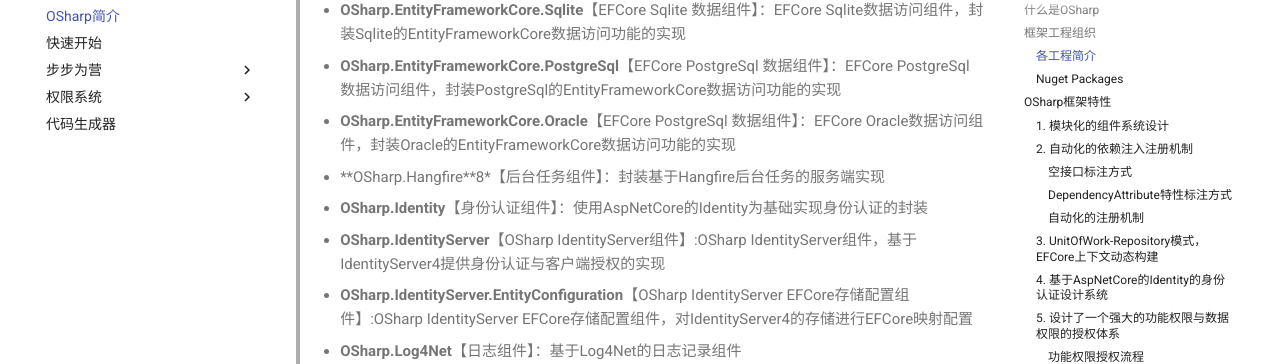
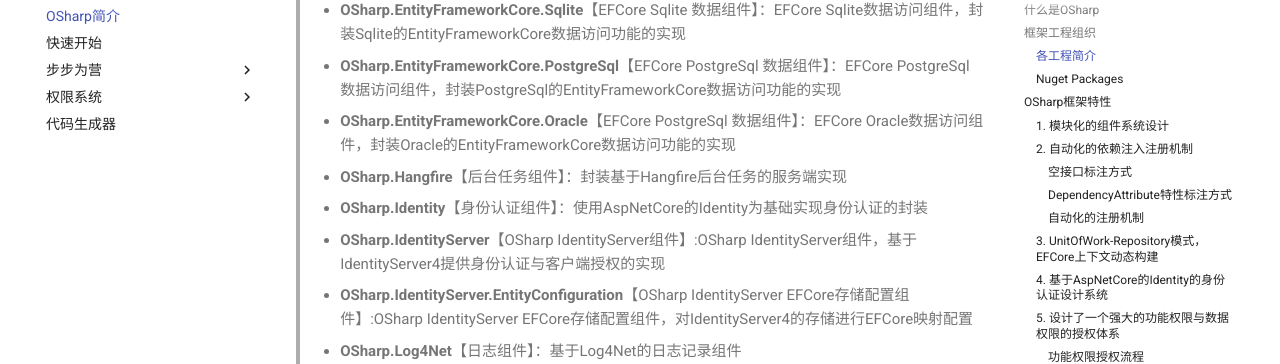
Before and after one commit to gmf520/osharp-docs, an MkDocs documentation site: the page built from docs/quick/intro.md, in a window 1280 px wide and 900 px high, scrolled down 1561 px. Shown: the part 92-456 px from the top of the window. Built offline with MkDocs 1.6.1 and Material for MkDocs 9.7.7, drawn with Linux system fonts in a browser that asks for light colours; comment, search, counter and statistics services are not loaded.

Commit message:
update intro.md

```diff
--- a/docs/quick/intro.md
+++ b/docs/quick/intro.md
@@ -22,7 +22,7 @@ OSharpNS 全称 OSharp Framework with .NetStandard2.x，是一个基于`.NetStan
 > + **OSharp.EntityFrameworkCore.Sqlite**【EFCore Sqlite 数据组件】：EFCore Sqlite数据访问组件，封装Sqlite的EntityFrameworkCore数据访问功能的实现
 > + **OSharp.EntityFrameworkCore.PostgreSql**【EFCore PostgreSql 数据组件】：EFCore PostgreSql数据访问组件，封装PostgreSql的EntityFrameworkCore数据访问功能的实现
 > + **OSharp.EntityFrameworkCore.Oracle**【EFCore PostgreSql 数据组件】：EFCore Oracle数据访问组件，封装Oracle的EntityFrameworkCore数据访问功能的实现
-> + **OSharp.Hangfire**8*【后台任务组件】：封装基于Hangfire后台任务的服务端实现
+> + **OSharp.Hangfire**【后台任务组件】：封装基于Hangfire后台任务的服务端实现
 > + **OSharp.Identity**【身份认证组件】：使用AspNetCore的Identity为基础实现身份认证的封装
 > + **OSharp.IdentityServer**【OSharp IdentityServer组件】:OSharp IdentityServer组件，基于IdentityServer4提供身份认证与客户端授权的实现
 > + **OSharp.IdentityServer.EntityConfiguration**【OSharp IdentityServer EFCore存储配置组件】:OSharp IdentityServer EFCore存储配置组件，对IdentityServer4的存储进行EFCore映射配置
```
